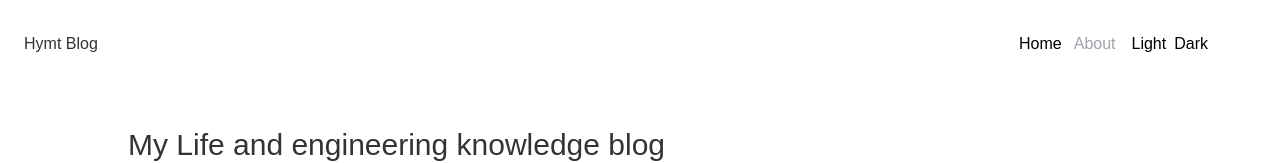
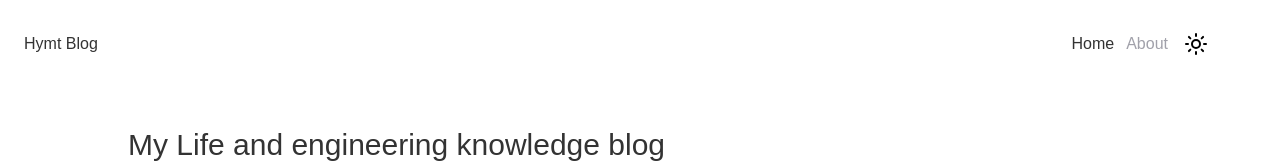
Before and after one commit to H-ymt/my-blog, an Astro site: page / in a window 1280 px wide. Shown: the top 163 px of the page. Built offline with nearby package versions, Linux system fonts and the light colour scheme; Astro itself is replaced by a stand-in of ours.

Commit message:
feat: color setting

```diff
--- a/package.json
+++ b/package.json
@@ -26,9 +26,11 @@
     "@typescript-eslint/eslint-plugin": "^6.12.0",
     "@typescript-eslint/parser": "^6.12.0",
     "astro": "^3.5.5",
+    "daisyui": "^4.4.19",
     "eslint": "^8.54.0",
     "eslint-config-prettier": "^9.0.0",
     "eslint-plugin-astro": "^0.29.1",
+    "lucide-react": "^0.294.0",
     "prettier": "^3.1.0",
     "prettier-plugin-astro": "^0.12.2",
     "prettier-plugin-tailwindcss": "^0.5.7",
--- a/src/components/HeaderLink.astro
+++ b/src/components/HeaderLink.astro
@@ -9,6 +9,6 @@ const { pathname } = Astro.url;
 const isActive = href === pathname;
 ---
 
-<a href={href} class={`${isActive ? "text-black" : "text-muted"}`} {...props}>
+<a href={href} class={`${isActive ? "" : "text-muted"}`} {...props}>
   <slot />
 </a>
--- a/src/components/ThemeToggle.tsx
+++ b/src/components/ThemeToggle.tsx
@@ -1,3 +1,4 @@
+import { Moon, Sun } from "lucide-react";
 import * as React from "react";
 
 export default function ThemeToggle() {
@@ -11,28 +12,22 @@ export default function ThemeToggle() {
   }, []);
 
   React.useEffect(() => {
-    const isDark =
-      theme === "dark" ||
-      (theme === "system" &&
-        window.matchMedia("(prefers-color-scheme: dark)").matches);
+    const isDark = theme === "dark";
     document.documentElement.classList[isDark ? "add" : "remove"]("dark");
   }, [theme]);
+
+  const handleClick = () => {
+    setThemeState(theme === "theme-light" ? "dark" : "theme-light");
+  };
 
   return (
     <div className="flex gap-2">
       <button
         type="button"
-        onClick={() => setThemeState("theme-light")}
+        onClick={handleClick}
         className="text-black dark:text-white"
       >
-        Light
-      </button>
-      <button
-        type="button"
-        onClick={() => setThemeState("dark")}
-        className="text-black dark:text-white"
-      >
-        Dark
+        {theme === "theme-light" ? <Sun /> : <Moon />}
       </button>
     </div>
   );
--- a/src/pages/index.astro
+++ b/src/pages/index.astro
@@ -16,7 +16,7 @@ const posts = (await getCollection("blog")).sort(
   <head>
     <BaseHead title={SITE_TITLE} description={SITE_DESCRIPTION} />
   </head>
-  <body class="font-mulish text-primary">
+  <body class="min-h-[100vh] font-mulish text-primary">
     <Header title={SITE_TITLE} />
     <main>
       <Layout>
--- a/src/styles/global.css
+++ b/src/styles/global.css
@@ -11,7 +11,7 @@
 :root {
   --color-primary: 51 51 51;
   --color-muted: 161 161 170;
-  --backgroundColor-default: #f4f4f4;
+  --backgroundColor-default: 255 255 255;
 }
 
 :root.dark {
@@ -21,5 +21,6 @@
 }
 
 body {
+  color: var(--color-primary);
   background-color: rgba(var(--backgroundColor-default));
 }
--- a/tailwind.config.mjs
+++ b/tailwind.config.mjs
@@ -17,5 +17,5 @@ module.exports = {
       },
     },
   },
-  plugins: [],
+  plugins: [require("daisyui")],
 };
```
Also changed, not shown: pnpm-lock.yaml.
